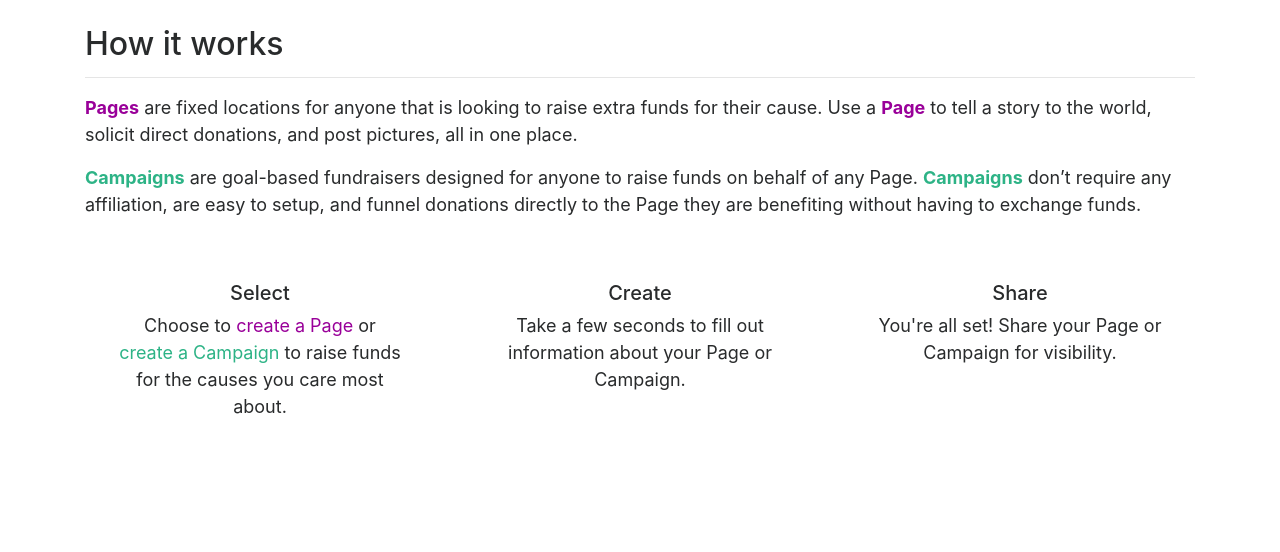
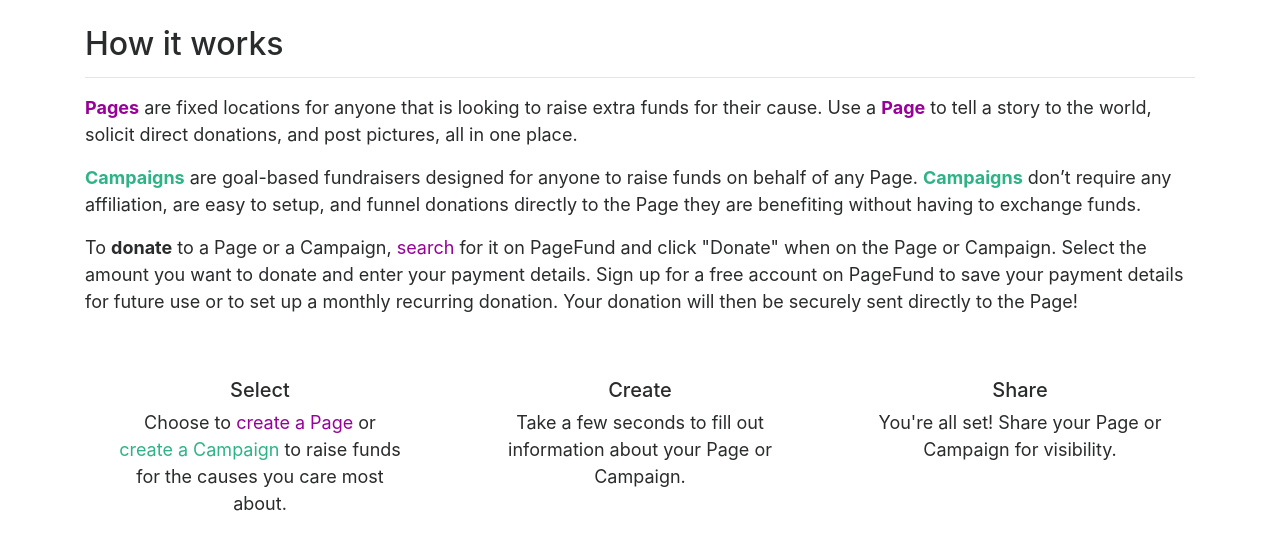
Before and after one commit to brunosardinepi/charity, a Django app: page /create/ in a window 1280 px wide. Shown: the part 1486-2038 px from the top of the page. Run offline with Django 3.2, Linux system fonts and the light colour scheme; some libraries are stand-ins or nearby versions.

Commit message:
closes #483

```diff
--- a/templates/create.html
+++ b/templates/create.html
@@ -67,6 +67,7 @@
             <div class="col-12">
                 <p><span class="purple font-weight-bold">Pages</span> are fixed locations for anyone that is looking to raise extra funds for their cause. Use a <span class="purple font-weight-bold">Page</span> to tell a story to the world, solicit direct donations, and post pictures, all in one place.</p>
                 <p><span class="teal font-weight-bold">Campaigns</span> are goal-based fundraisers designed for anyone to raise funds on behalf of any Page. <span class="teal font-weight-bold">Campaigns</span> don’t require any affiliation, are easy to setup, and funnel donations directly to the Page they are benefiting without having to exchange funds.</p>
+                <p>To <span class="font-weight-bold">donate</span> to a Page or a Campaign, <a href="{% url 'search:search' %}">search</a> for it on PageFund and click "Donate" when on the Page or Campaign. Select the amount you want to donate and enter your payment details. Sign up for a free account on PageFund to save your payment details for future use or to set up a monthly recurring donation. Your donation will then be securely sent directly to the Page!</p>
             </div>
         </div>
 
```
Also changed, not shown: VERSION.md (+1 -0 lines).
